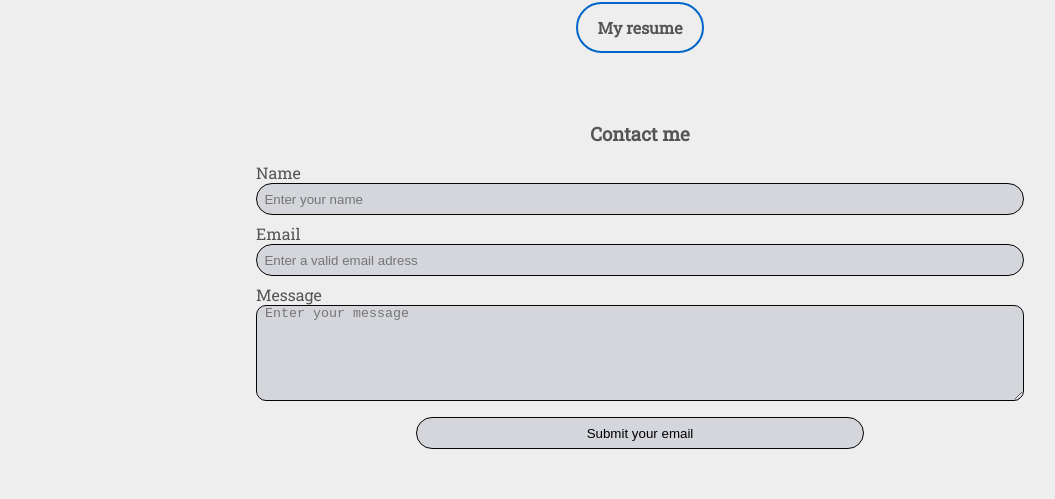
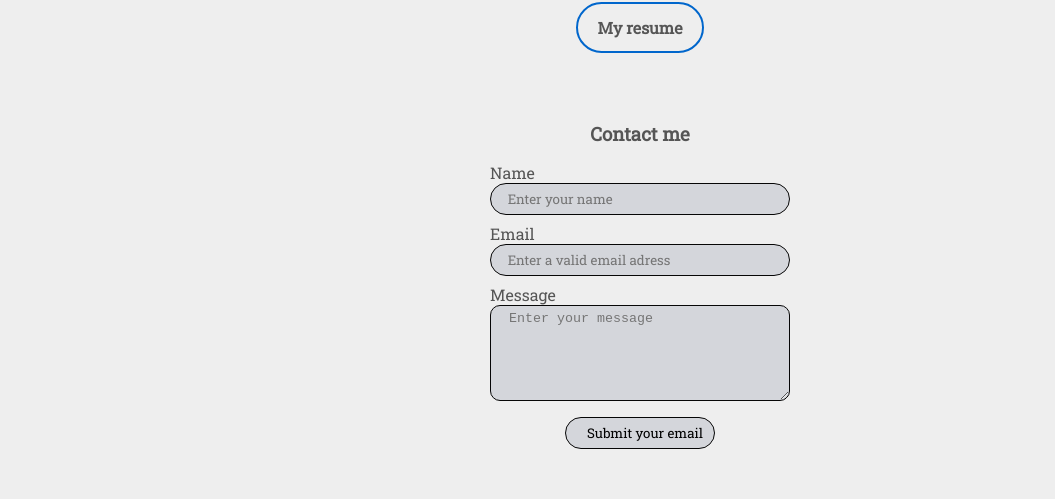
Before and after one commit to dannebrob/portfolio_2022, a React (Create React App) app: page / in a window 1280 px wide. Shown: the part 4485-4984 px from the top of the page, without its empty margins (0-1055 px from the left). Built offline with nearby package versions, Linux system fonts and the light colour scheme.

Commit message:
css fixes contact-form

```diff
--- a/src/componets/ContactMe.css
+++ b/src/componets/ContactMe.css
@@ -8,17 +8,16 @@
 }
 
 .contact-me form {
-  max-width: 80vw;
+  max-width: 600px;
   min-width: 300px;
   display: flex;
   flex-direction: column;
   align-items: center;
   justify-content: center;
-  overflow: hidden;
 }
 
 .contact-me .name {
-  width: 60vw;
+  width: 100%;
   display: flex;
   flex-direction: column;
   justify-content: space-between;
@@ -26,7 +25,7 @@
 }
 
 .contact-me .email {
-  width: 60vw;
+  width: 100%;
   display: flex;
   flex-direction: column;
   justify-content: space-between;
@@ -34,7 +33,7 @@
 }
 
 .contact-me .msg {
-  width: 60vw;
+  width: 100%;
   display: flex;
   flex-direction: column;
   justify-content: space-between;
@@ -42,8 +41,10 @@
 }
 
 .contact-me input {
+  font-family: inherit;
   background-color: rgb(212, 214, 219);
-  width: 60vw;
+  width: 100%;
+  max-width: 600px;
   min-height: 2rem;
   border: 1px solid rgb(6, 6, 6);
   display: flex;
@@ -51,11 +52,13 @@
   flex-direction: column;
   justify-content: space-between;
   align-items: center;
+  padding-left: 10px;
 }
 
 .contact-me textarea {
   background-color: rgb(212, 214, 219);
-  width: 60vw;
+  width: 100%;
+  max-width: 600px;
   border-radius: 10px;
   border: 1px solid rgb(6, 6, 6);
   min-height: 6rem;
@@ -63,11 +66,13 @@
   flex-direction: column;
   justify-content: space-between;
   align-items: center;
+  padding-left: 10px;
+  padding-top: 5px;
 }
 
 .contact-me .submit {
   background-color: rgb(212, 214, 219);
-  width: 35vw;
+  width: 50%;
   margin-top: 1rem;
   align-items: center;
   justify-content: center;
```
